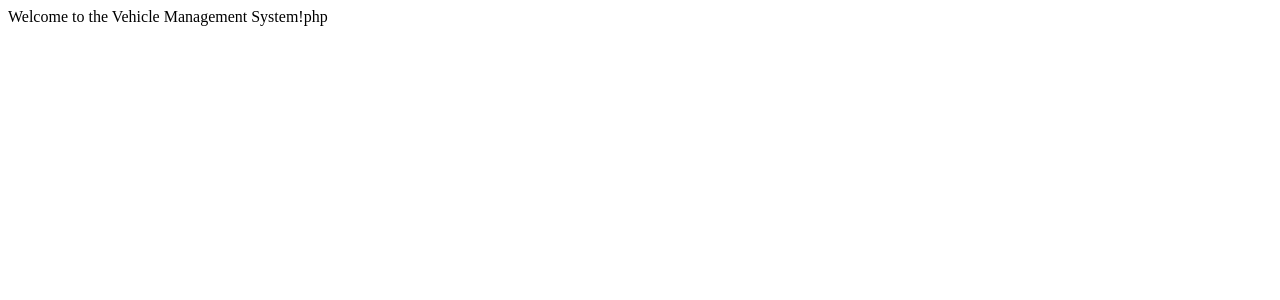
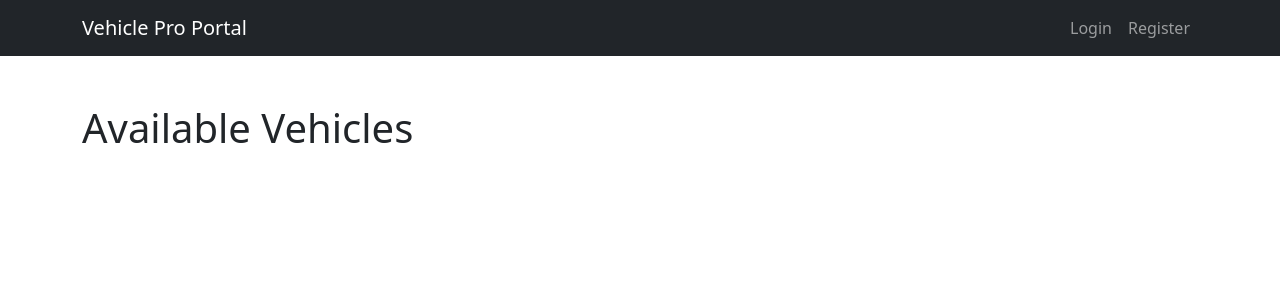
Before and after one commit to mmugo79/iap-group-project, a PHP site: page /index.php in a window 1280 px wide. Shown: the top 300 px of the page. Run offline with PHP 8.4, Linux system fonts and the light colour scheme; tables that the repository leaves empty or names only in its code hold one stand-in row (values such as "Sample post"); a stand-in replaces the project's code that opens the database connection.

Commit message:
Update index.php

```diff
--- a/public/index.php
+++ b/public/index.php
@@ -1,3 +1,59 @@
 <?php
-echo "Welcome to the Vehicle Management System!";
-?>php
+session_start();
+require_once '../backend/db.php';
+?>
+
+<!DOCTYPE html>
+<html lang="en">
+<head>
+<meta charset="UTF-8">
+<title>Vehicle Pro Portal</title>
+<link href="https://cdn.jsdelivr.net/npm/bootstrap@5.3.1/dist/css/bootstrap.min.css" rel="stylesheet">
+</head>
+<body>
+
+<nav class="navbar navbar-expand-lg navbar-dark bg-dark">
+  <div class="container">
+    <a class="navbar-brand" href="index.php">Vehicle Pro Portal</a>
+    <div class="collapse navbar-collapse">
+      <ul class="navbar-nav ms-auto">
+        <?php if(isset($_SESSION['user_id'])): ?>
+        <li class="nav-item"><a class="nav-link" href="dashboard.php">Dashboard</a></li>
+        <li class="nav-item"><a class="nav-link" href="logout.php">Logout</a></li>
+        <?php else: ?>
+        <li class="nav-item"><a class="nav-link" href="login.php">Login</a></li>
+        <li class="nav-item"><a class="nav-link" href="register.php">Register</a></li>
+        <?php endif; ?>
+      </ul>
+    </div>
+  </div>
+</nav>
+
+<div class="container mt-5">
+<h1 class="mb-4">Available Vehicles</h1>
+<div class="row">
+<?php
+$result = $conn->query("SELECT * FROM vehicles WHERE status='available'");
+while($row = $result->fetch_assoc()):
+?>
+<div class="col-md-4 mb-4">
+  <div class="card shadow-sm">
+    <img src="images/<?php echo $row['image']; ?>" class="card-img-top" style="height:200px; object-fit:cover;">
+    <div class="card-body">
+      <h5 class="card-title"><?php echo htmlspecialchars($row['model']); ?></h5>
+      <p class="card-text">Price per day: $<?php echo number_format($row['price_per_day'],2); ?></p>
+      <?php if(isset($_SESSION['user_id'])): ?>
+        <a href="book.php?vehicle_id=<?php echo $row['id']; ?>" class="btn btn-primary">Book Now</a>
+      <?php else: ?>
+        <a href="login.php" class="btn btn-primary">Login to Book</a>
+      <?php endif; ?>
+    </div>
+  </div>
+</div>
+<?php endwhile; ?>
+</div>
+</div>
+
+<script src="https://cdn.jsdelivr.net/npm/bootstrap@5.3.1/dist/js/bootstrap.bundle.min.js"></script>
+</body>
+</html>
```
